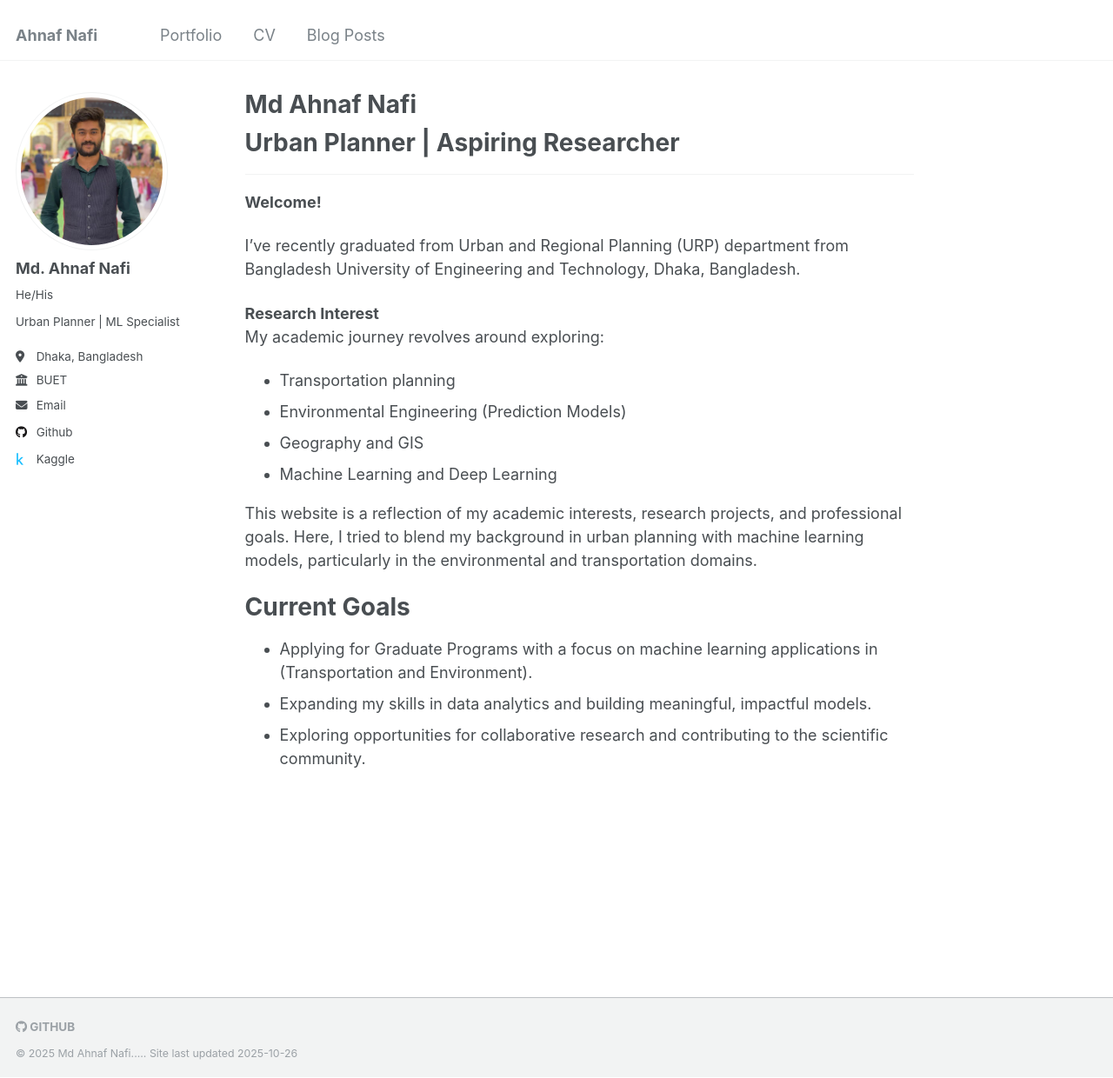
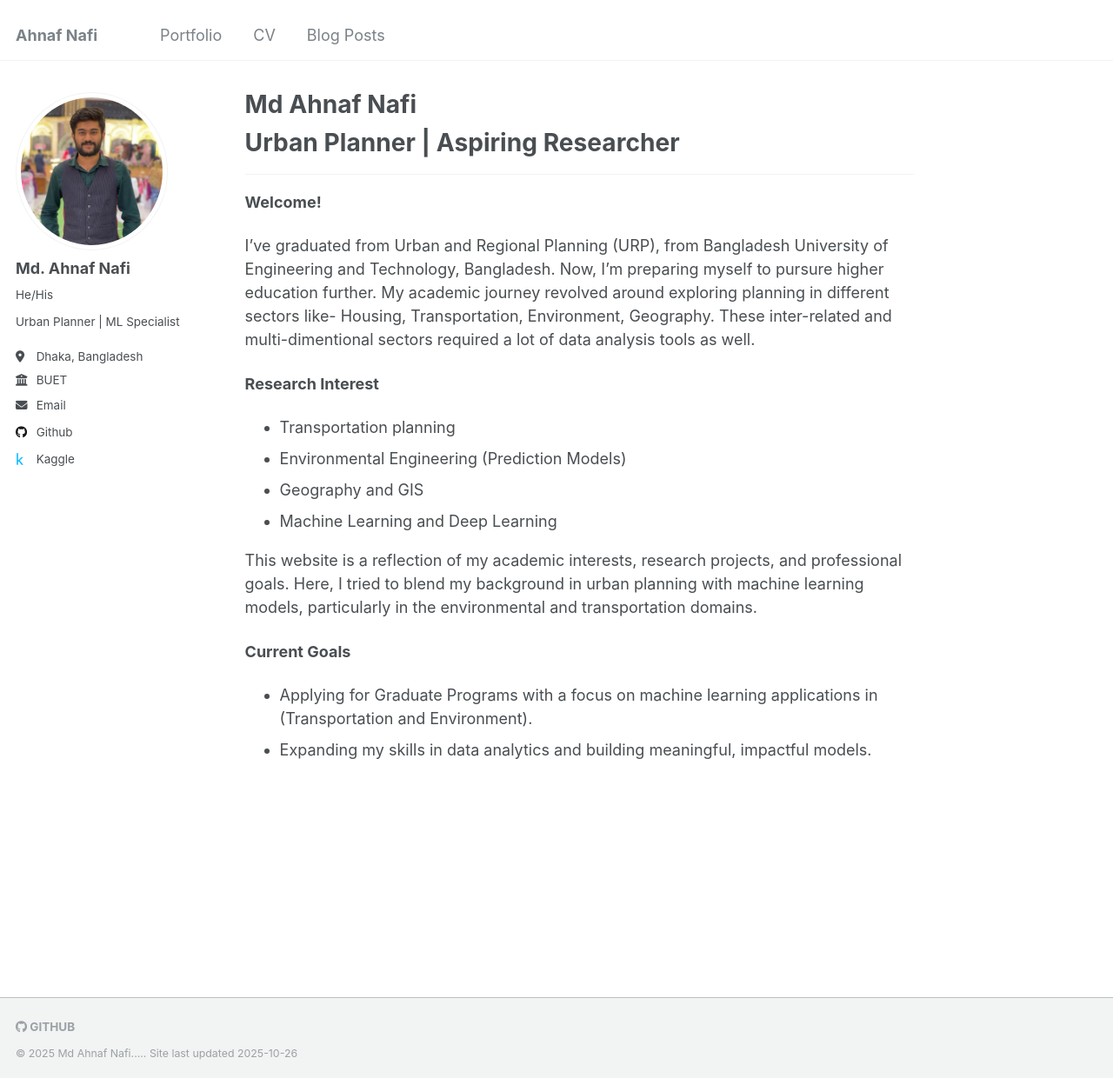
Before and after one commit to NafixData/ahnafnafi, a Jekyll site: the page built from _pages/about.md, in a window 1280 px wide and 1240 px high. Shown: the whole window at 87% size. Built offline with Jekyll 4.4.1, drawn with Linux system fonts in a browser that asks for light colours.

Commit message:
Update about.md

```diff
--- a/_pages/about.md
+++ b/_pages/about.md
@@ -12,10 +12,9 @@ redirect_from:
 **Welcome!**
 
 
-I've recently graduated from Urban and Regional Planning (URP) department from Bangladesh University of Engineering and Technology, Dhaka, Bangladesh.
+I've graduated from Urban and Regional Planning (URP), from Bangladesh University of Engineering and Technology, Bangladesh. Now, I'm preparing myself to pursure higher education further. My academic journey revolved around exploring planning in different sectors like- Housing, Transportation, Environment, Geography. These inter-related and multi-dimentional sectors required a lot of data analysis tools as well.
 
-**Research Interest** <br>
-My academic journey revolves around exploring:
+**Research Interest**
 - Transportation planning
 - Environmental Engineering (Prediction Models)
 - Geography and GIS
@@ -23,9 +22,6 @@ My academic journey revolves around exploring:
 
 This website is a reflection of my academic interests, research projects, and professional goals. Here, I tried to blend my background in urban planning  with machine learning models, particularly in the environmental and transportation domains.
 
-
-Current Goals
-========
+**Current Goals**
 - Applying for Graduate Programs with a focus on machine learning applications in (Transportation and Environment).
 - Expanding my skills in data analytics and building meaningful, impactful models.
-- Exploring opportunities for collaborative research and contributing to the scientific community.
```
